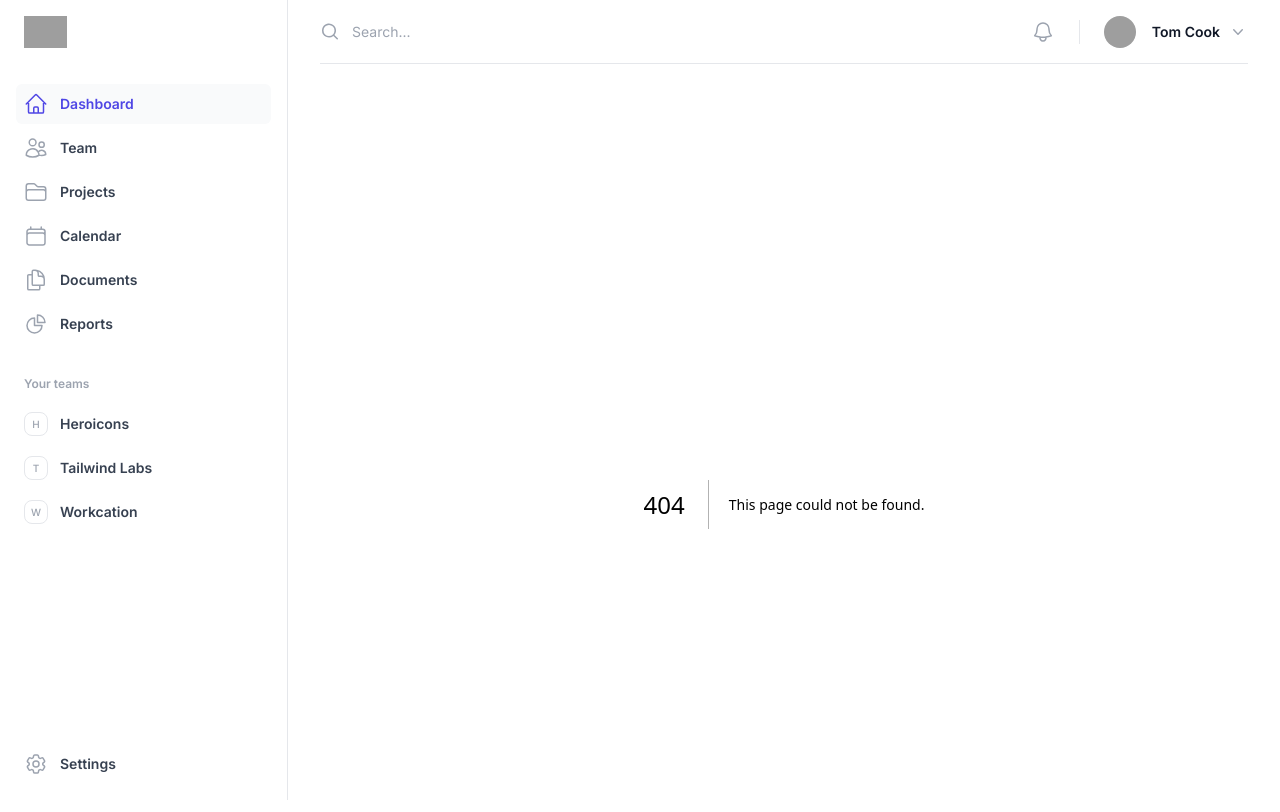
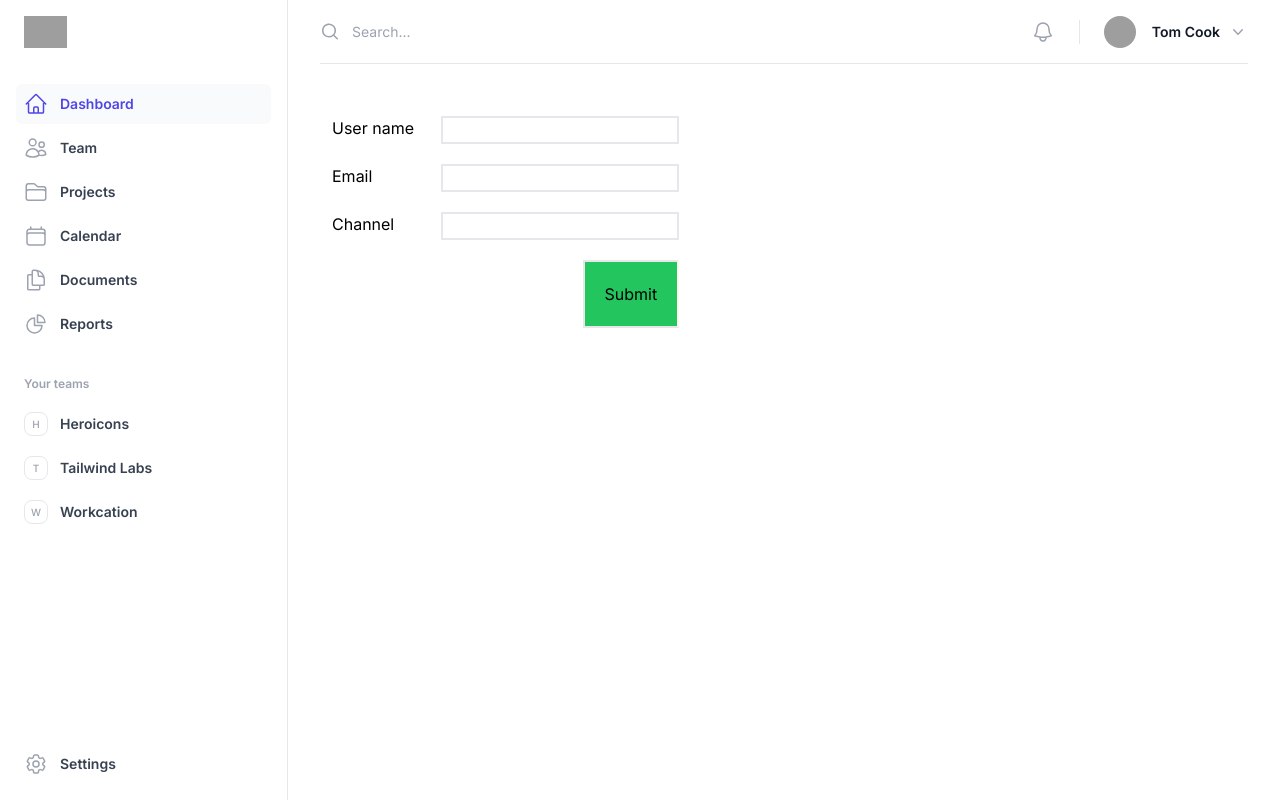
Before and after one commit to dev-sandeepsingh/next-demo, a Next.js app: page /Youtube in a window 1280 px wide. Before the commit this address had no page. Shown: the top 812 px of the page. Built offline with nearby package versions, Linux system fonts and the light colour scheme; grey boxes are pictures that could not be loaded.

Commit message:
Added new form

```diff
--- /dev/null
+++ b/app/Youtube/page.tsx
@@ -0,0 +1,7 @@
+import YouTubeForm from "@/app/components/YouTubeForm";
+
+export default function Youtube() {
+    return (
+        <YouTubeForm/>
+    )
+}
--- /dev/null
+++ b/app/components/YouTubeForm.tsx
@@ -0,0 +1,26 @@
+'use client'
+
+
+export default function YouTubeForm() {
+    return  (
+        <div className='w-full'>
+            <form>
+                <div className='form-control p-3 w-2/5'>
+                <label className="w-1/3" htmlFor="username">User name</label>
+                <input className="border-2 ml-5 float-right" type="text" id="username" name="username"/>
+                </div>
+                <div className='form-control p-3 w-2/5'>
+                <label className='className="w-1/3' htmlFor="email">Email</label>
+                <input type="text" className="border-2 ml-5 float-right" id="email" name="email"/>
+                </div>
+                <div className='form-control p-3 w-2/5'>
+                <label className="w-1/3" htmlFor="channel">Channel</label>
+                <input type="text" className="border-2 ml-5 float-right" id="channel" name="channel"/>
+                </div>
+                <div className='form-control p-3 w-2/5'>
+                    <button className='float-right bg-green-500 p-5 border-2 border-r-amber-50'>Submit</button>
+                </div>
+
+            </form>
+        </div>)
+}
```
